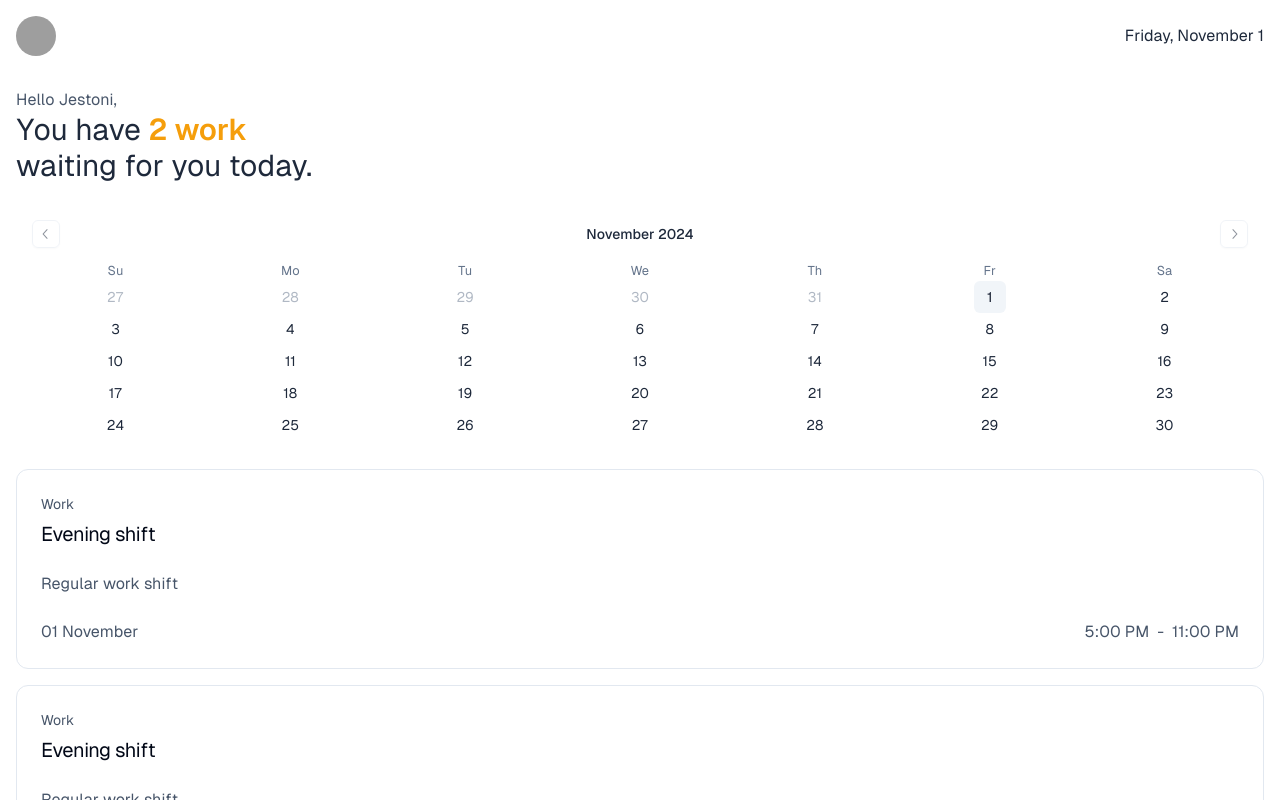
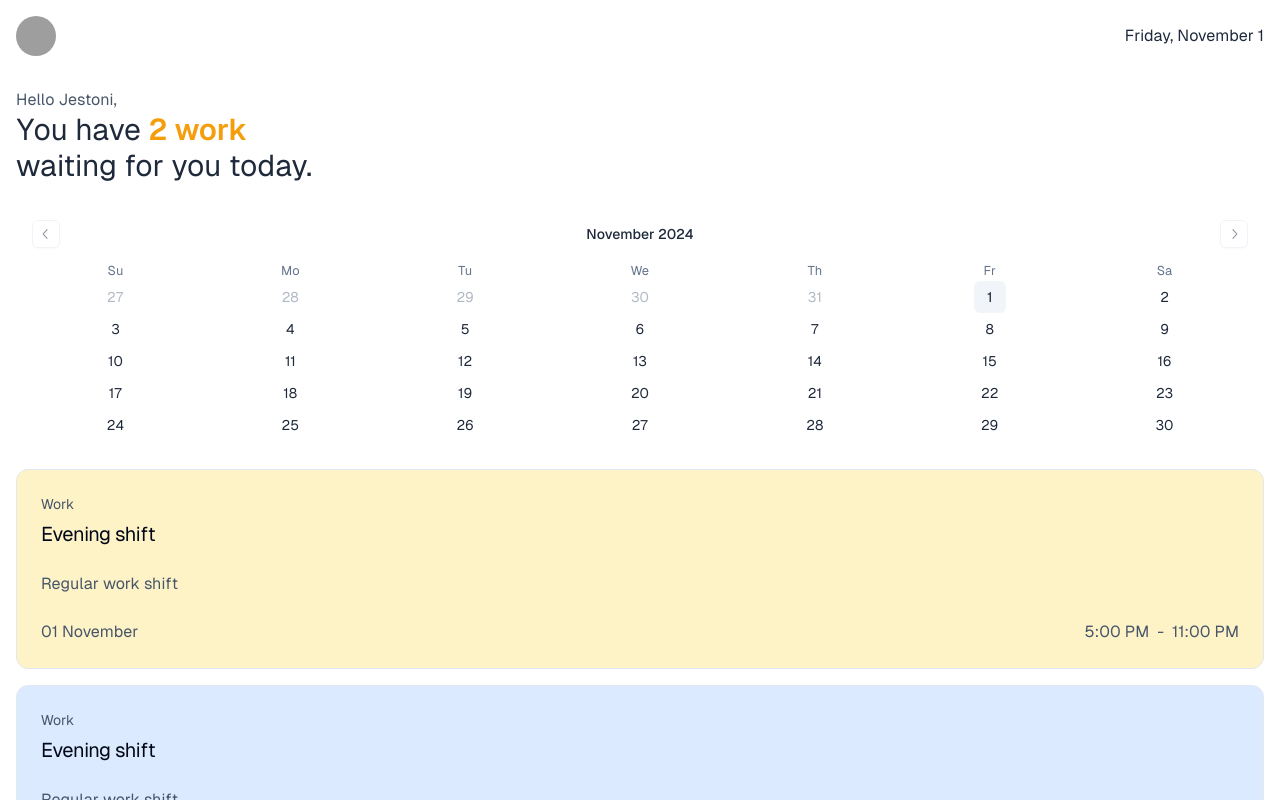
Before and after one commit to obicerj/mysched, a Next.js app: page / in a window 1280 px wide. Shown: the top 800 px of the page. Built offline with nearby package versions, Linux system fonts and the light colour scheme; grey boxes are pictures that could not be loaded.

Commit message:
Fix color class name

```diff
--- a/app/page.tsx
+++ b/app/page.tsx
@@ -47,7 +47,7 @@ export default function Home() {
     const eventsDummy = [
         {
             label: "Work",
-            color: "amber",
+            color: "bg-amber-100",
             title: "Evening shift",
             description: "Regular work shift",
             date: "01 November",
@@ -56,7 +56,7 @@ export default function Home() {
         },
         {
             label: "Work",
-            color: "blue",
+            color: "bg-blue-100",
             title: "Evening shift",
             description: "Regular work shift",
             date: "02 November",
@@ -67,7 +67,7 @@ export default function Home() {
 
     const events = eventsDummy.map((event, id) => {
         return (
-            <Card key={id} className={`mt-4 shadow-none bg-${event.color}-100`}>
+            <Card key={id} className={`mt-4 shadow-none ${event.color}`}>
                 <CardHeader>
                     <CardDescription className="text-slate-600">
                         {event.label}
```
